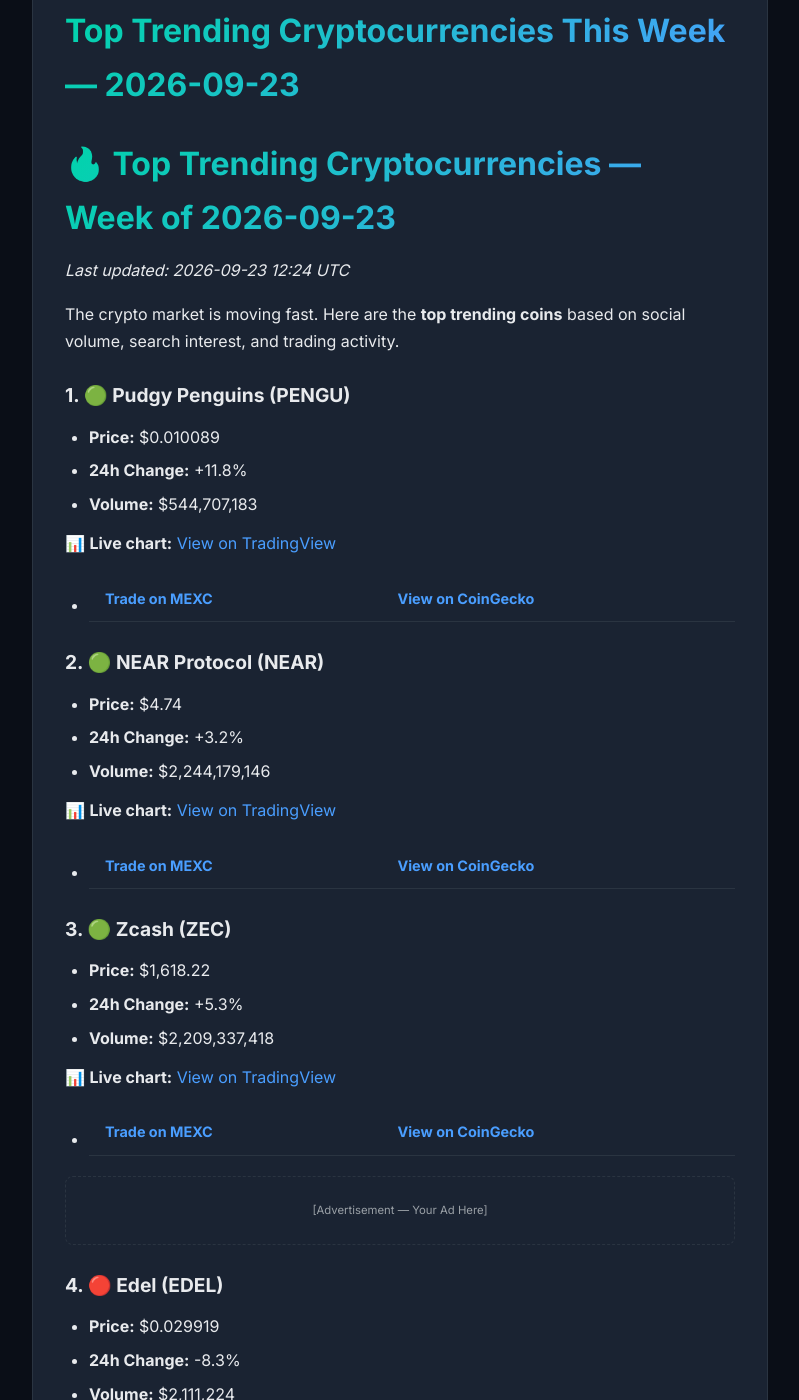
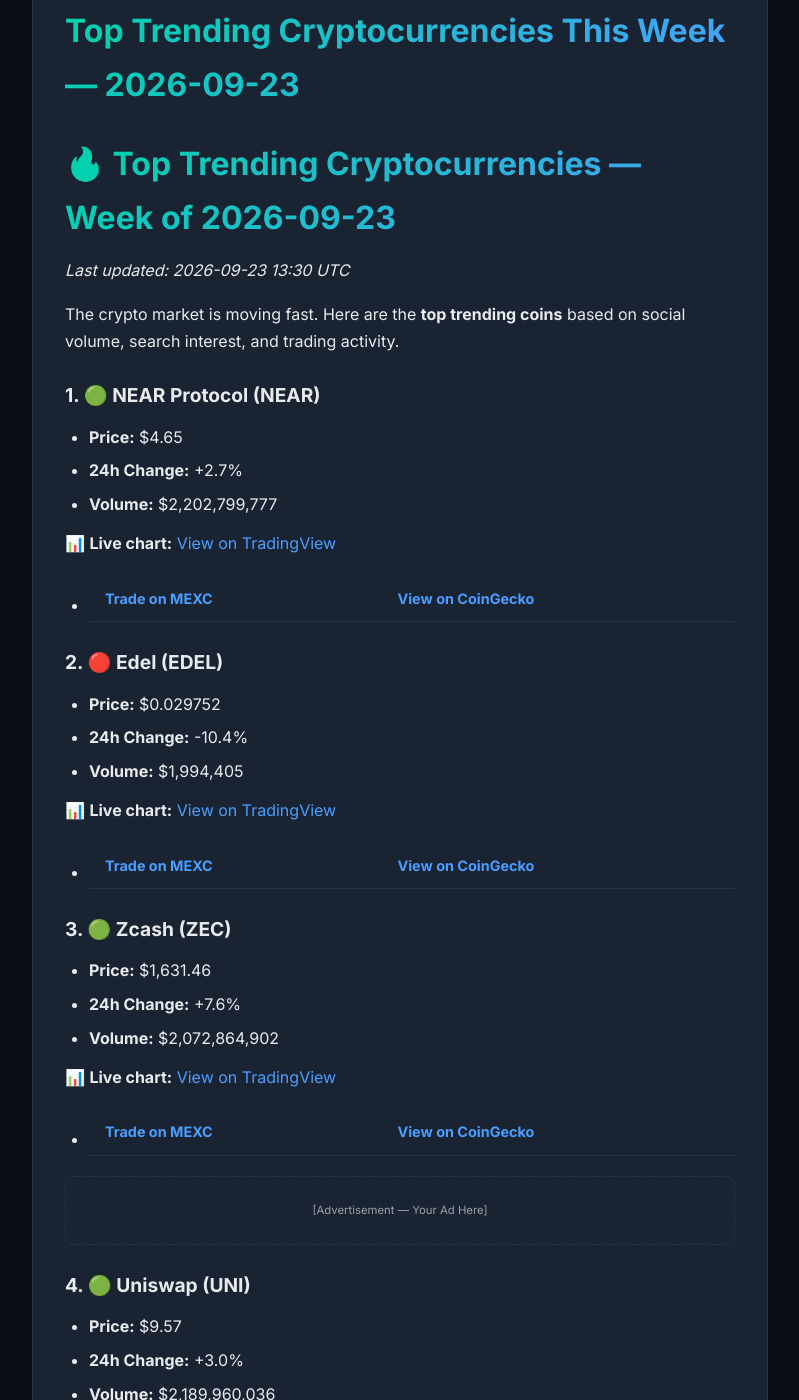
Before and after one commit to alexcipher-CRE/crypto-insights, a Jekyll site: the page built from _posts/2026-09-23-trending-coins.md, in a window 1280 px wide and 1400 px high, scrolled down 355 px. Shown: the whole window, without its empty margins (240-1039 px from the left). Built offline with Jekyll 4.4.1, drawn with Linux system fonts in a browser that asks for light colours; some of the changed text lies outside the part shown.

Commit message:
🚀 Auto-update: 13 posts

```diff
--- a/_posts/2026-09-23-trending-coins.md
+++ b/_posts/2026-09-23-trending-coins.md
@@ -6,35 +6,35 @@ tags: [crypto, trending, analysis]
 
 # 🔥 Top Trending Cryptocurrencies — Week of 2026-09-23
 
-*Last updated: 2026-09-23 12:24 UTC*
+*Last updated: 2026-09-23 13:30 UTC*
 
 The crypto market is moving fast. Here are the **top trending coins** based on social volume, search interest, and trading activity.
 
-### 1. 🟢 Pudgy Penguins (PENGU)
+### 1. 🟢 NEAR Protocol (NEAR)
 
-- **Price:** $0.010089
-- **24h Change:** +11.8%
-- **Volume:** $544,707,183
-
-📊 **Live chart:** [View on TradingView](https://www.tradingview.com/chart/?symbol=BINANCE:PENGUUSDT)
-
-- **[Trade on MEXC](https://www.mexc.com/trade/PENGU_USDT?ref=YOUR_REF_ID)** | **[View on CoinGecko](https://www.coingecko.com/en/coins/pudgy-penguins)**
-
-### 2. 🟢 NEAR Protocol (NEAR)
-
-- **Price:** $4.74
-- **24h Change:** +3.2%
-- **Volume:** $2,244,179,146
+- **Price:** $4.65
+- **24h Change:** +2.7%
+- **Volume:** $2,202,799,777
 
 📊 **Live chart:** [View on TradingView](https://www.tradingview.com/chart/?symbol=BINANCE:NEARUSDT)
 
 - **[Trade on MEXC](https://www.mexc.com/trade/NEAR_USDT?ref=YOUR_REF_ID)** | **[View on CoinGecko](https://www.coingecko.com/en/coins/near-protocol)**
 
+### 2. 🔴 Edel (EDEL)
+
+- **Price:** $0.029752
+- **24h Change:** -10.4%
+- **Volume:** $1,994,405
+
+📊 **Live chart:** [View on TradingView](https://www.tradingview.com/chart/?symbol=BINANCE:EDELUSDT)
+
+- **[Trade on MEXC](https://www.mexc.com/trade/EDEL_USDT?ref=YOUR_REF_ID)** | **[View on CoinGecko](https://www.coingecko.com/en/coins/edel)**
+
 ### 3. 🟢 Zcash (ZEC)
 
-- **Price:** $1,618.22
-- **24h Change:** +5.3%
-- **Volume:** $2,209,337,418
+- **Price:** $1,631.46
+- **24h Change:** +7.6%
+- **Volume:** $2,072,864,902
 
 📊 **Live chart:** [View on TradingView](https://www.tradingview.com/chart/?symbol=BINANCE:ZECUSDT)
 
@@ -45,25 +45,25 @@ The crypto market is moving fast. Here are the **top trending coins** based on s
   <small>[Advertisement — Your Ad Here]</small>
 </div>
 
-### 4. 🔴 Edel (EDEL)
+### 4. 🟢 Uniswap (UNI)
 
-- **Price:** $0.029919
-- **24h Change:** -8.3%
-- **Volume:** $2,111,224
+- **Price:** $9.57
+- **24h Change:** +3.0%
+- **Volume:** $2,189,960,036
 
-📊 **Live chart:** [View on TradingView](https://www.tradingview.com/chart/?symbol=BINANCE:EDELUSDT)
+📊 **Live chart:** [View on TradingView](https://www.tradingview.com/chart/?symbol=BINANCE:UNIUSDT)
 
-- **[Trade on MEXC](https://www.mexc.com/trade/EDEL_USDT?ref=YOUR_REF_ID)** | **[View on CoinGecko](https://www.coingecko.com/en/coins/edel)**
+- **[Trade on MEXC](https://www.mexc.com/trade/UNI_USDT?ref=YOUR_REF_ID)** | **[View on CoinGecko](https://www.coingecko.com/en/coins/uniswap)**
 
-### 5. 🟢 Meteora (MET)
+### 5. 🟢 Pudgy Penguins (PENGU)
 
-- **Price:** $0.403622
-- **24h Change:** +37.1%
-- **Volume:** $104,090,483
+- **Price:** $0.010152
+- **24h Change:** +10.2%
+- **Volume:** $535,464,650
 
-📊 **Live chart:** [View on TradingView](https://www.tradingview.com/chart/?symbol=BINANCE:METUSDT)
+📊 **Live chart:** [View on TradingView](https://www.tradingview.com/chart/?symbol=BINANCE:PENGUUSDT)
 
-- **[Trade on MEXC](https://www.mexc.com/trade/MET_USDT?ref=YOUR_REF_ID)** | **[View on CoinGecko](https://www.coingecko.com/en/coins/meteora)**
+- **[Trade on MEXC](https://www.mexc.com/trade/PENGU_USDT?ref=YOUR_REF_ID)** | **[View on CoinGecko](https://www.coingecko.com/en/coins/pudgy-penguins)**
 
 ## 💡 How to Buy These Coins
 
```
Also changed, not shown: _posts/2026-09-23-defi-yields.md (+12 -12 lines), _posts/2026-09-23-how-to-buy-near-protocol.md (added, +112 -0 lines), _posts/2026-09-23-market-movers.md (+9 -8 lines), _posts/index.md (+1 -1 lines), api/v1/market.json (+106 -106 lines).
